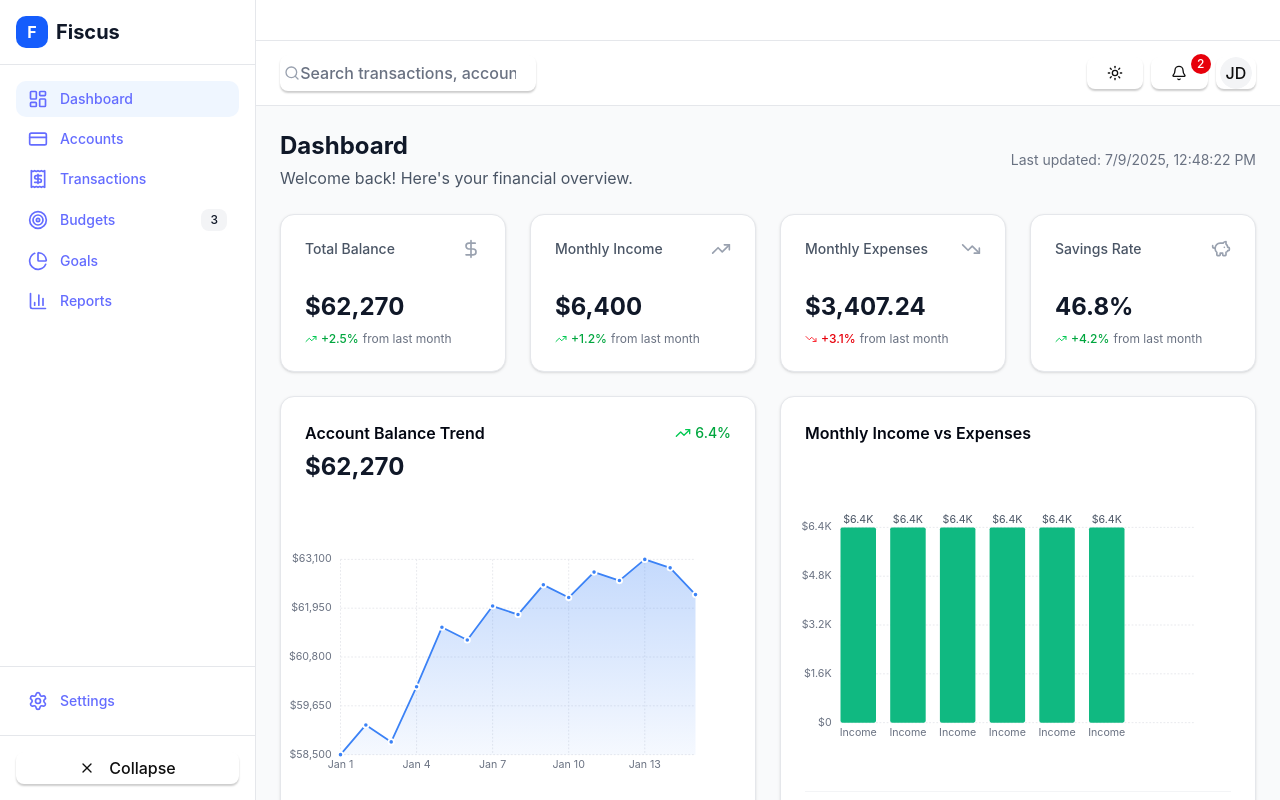
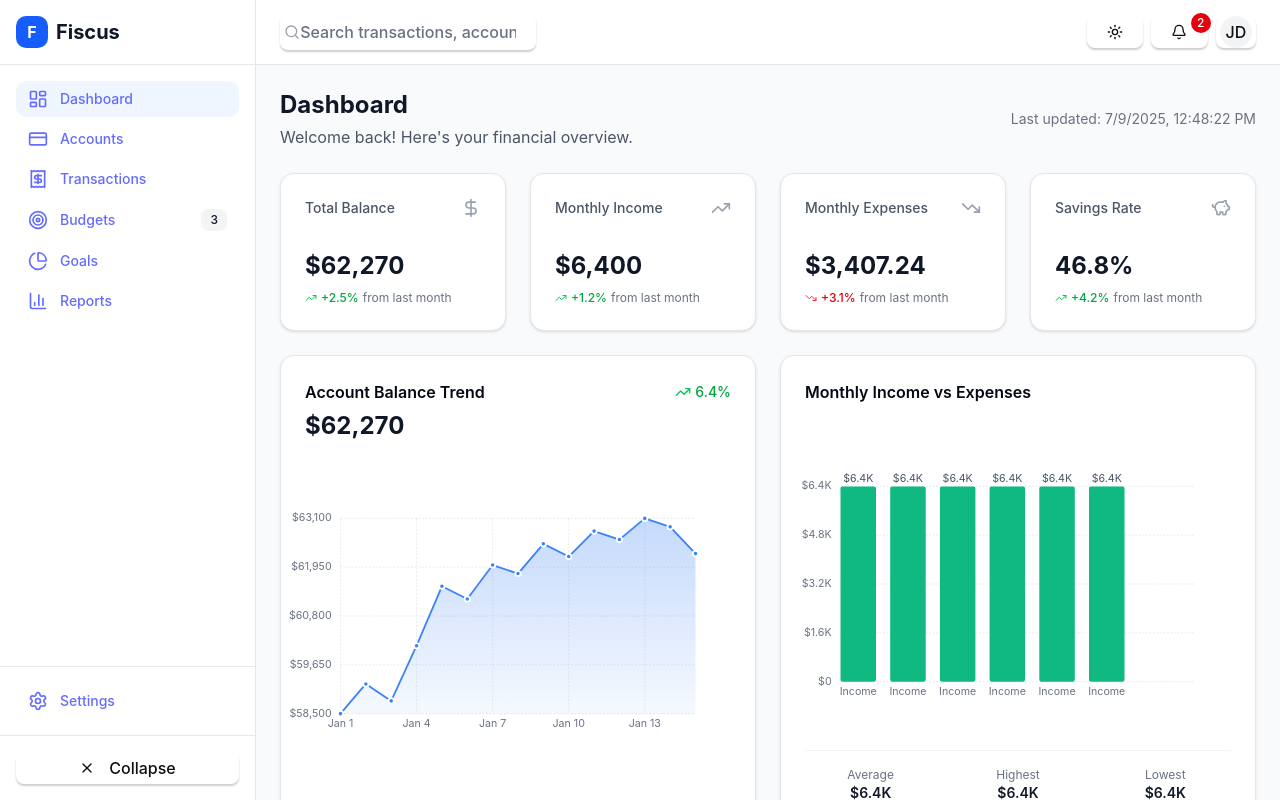
Before and after one commit to 12Mosch/Fiscus, a React (Vite) app: page / in a window 1280 px wide. Shown: the top 800 px of the page. Built offline with nearby package versions, Linux system fonts and the light colour scheme.

Commit message:
refactor: simplify root route component by removing unused links and devtools

```diff
--- a/src/routes/__root.tsx
+++ b/src/routes/__root.tsx
@@ -1,17 +1,5 @@
-import { createRootRoute, Link, Outlet } from "@tanstack/react-router";
-import { TanStackRouterDevtools } from "@tanstack/react-router-devtools";
+import { createRootRoute, Outlet } from "@tanstack/react-router";
 
 export const Route = createRootRoute({
-	component: () => (
-		<>
-			<div className="p-2 flex gap-2">
-				<Link to="/" className="[&.active]:font-bold">
-					Dashboard
-				</Link>
-			</div>
-			<hr />
-			<Outlet />
-			<TanStackRouterDevtools />
-		</>
-	),
+	component: () => <Outlet />,
 });
```
